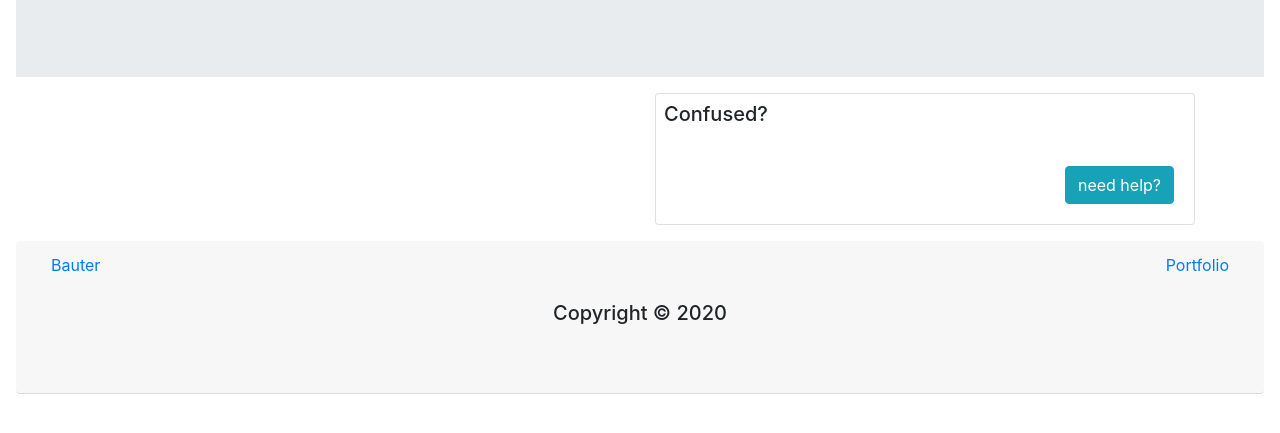
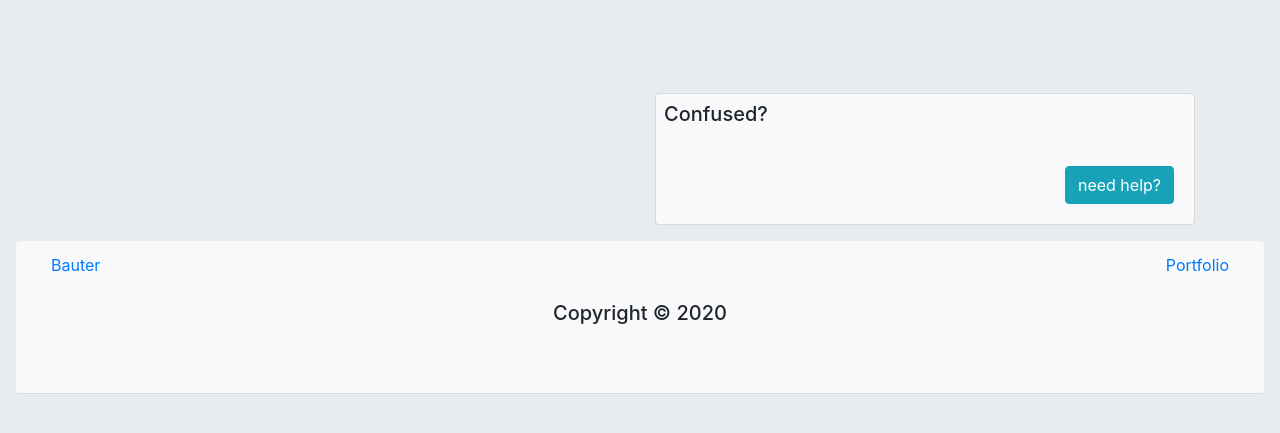
Before and after one commit to Bauter/CheerioScrape, a website: page app/public/savedArticles.html in a window 1280 px wide. Shown: the part 251-684 px from the top of the page. Drawn offline with nearby package versions, Linux system fonts and the light colour scheme; no server answers.

Commit message:
adjusted bg color

```diff
--- a/app/public/css/style.css
+++ b/app/public/css/style.css
@@ -1,3 +1,7 @@
+body {
+    background-color: #E9ECEF;
+}
+
 .linkBtn, .save, .delete {
     display: inline-block;
     color: rgb(6, 1, 10);
--- a/app/public/js/app.js
+++ b/app/public/js/app.js
@@ -24,11 +24,11 @@ $(document).ready(function() {
                     // Append the data to the page (unsaved)
                     $("#articles").append(
                         `<div class="card mb-6" >
-                        <div class="row no-gutters">
-                        <div  id="clear" class="col-xl-6 clearfix">
+                        <div class="row no-gutters bg-light">
+                        <div  id="clear" class="col-xl-6">
                         <img class="m-4" src="${data[i].img}">
                         </div>
-                        <div class="col-xl-6">
+                        <div class="col-xl-6 bg-light">
                         <div class="card-body">
                         <h5 class="card-title m-2" id="title"><a href="https://nytimes.com${data[i].URL}" title="Read Article!">${data[i].title}</a></h5>
                         <p class="card-text m-2" id="summary">${data[i].summary}</p>
--- a/app/public/js/app2.js
+++ b/app/public/js/app2.js
@@ -20,7 +20,7 @@ $(document).ready(function() {
                     `
                     <div class="card mb-6" >
                         <div class="row no-gutters">
-                            <div  id="clear" class="col-xl-6 clearfix">
+                            <div  id="clear" class="col-xl-6">
                                 <img class="m-4" src="${data[i].img}">
                             </div>
                             <div class="col-xl-6">
--- a/app/public/savedArticles.html
+++ b/app/public/savedArticles.html
@@ -67,12 +67,12 @@
     <!--Article Div-->
     <div class="container">
       <div class="row justify-content-md-center">
-        <div id="articles" class="col-sm">
+        <div id="articles" class="col-sm mb-4">
 
         </div>
 
         <div id="help" class="col-sm">
-          <div class="card">
+          <div class="card bg-light">
             <h5 class="card-title p-2">Confused?</h5>
             <div class="card-body">
               <button class="btn btn-info float-right" id="help" data-toggle="modal" data-target="#helpModal">need help?</button>
@@ -170,19 +170,19 @@
 </div>
 
   <!--Footer-->
-  <div class="card-header m-3 rounded gradient-border row" id="footer-div">
+  <div class="card-header m-3 rounded gradient-border row bg-light" id="footer-div">
 
-    <div class="col-4 text-left">
+    <div class="col-sm-2 text-left">
       <a href="https://github.com/Bauter" target="_blank" class="footer-link">Bauter</a>
     </div>
 
-    <div class="col-4">
+    <div class="col-sm-8">
       <h5 class="text-center p-5 " id="footer-title">
         Copyright &copy; 2020
       </h5>
     </div>
 
-    <div class="col-4 text-right">
+    <div class="col-sm-2 text-right">
       <a href="https://bauter.github.io/Updated-portfolio/" target="_blank" class="footer-link">Portfolio</a>
     </div>
 
```
Also changed, not shown: app/public/index.html (+2 -2 lines).
